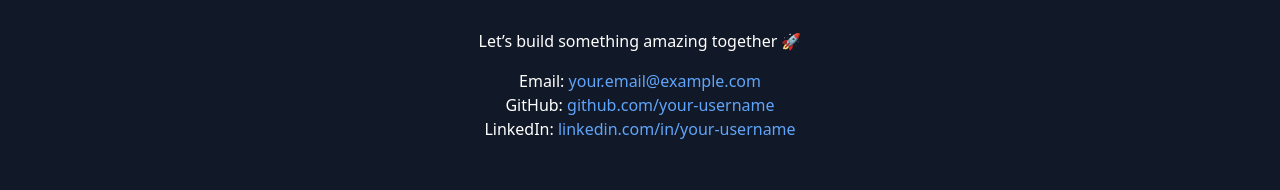
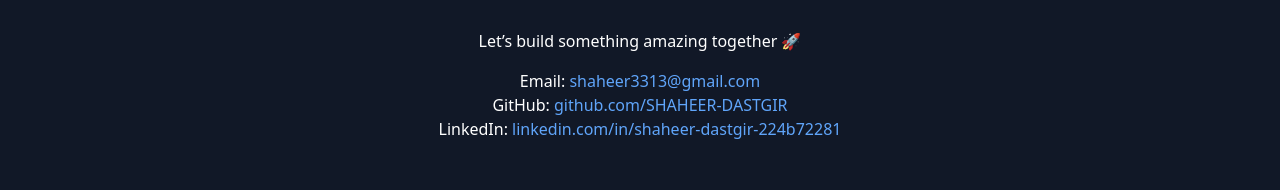
Before and after one commit to SHAHEER-DASTGIR/Portfolio, a React (Create React App) app: page / in a window 1280 px wide. Shown: the part 1902-2092 px from the top of the page. Built offline with nearby package versions, Linux system fonts and the light colour scheme.

Commit message:
Update contact information with real links

```diff
--- a/src/components/Contact.js
+++ b/src/components/Contact.js
@@ -3,9 +3,9 @@ export default function Contact() {
     <section id="contact" className="py-20 px-6 text-center">
       <h2 className="text-3xl font-bold text-blue-400 mb-6">Get in Touch</h2>
       <p className="mb-4">Let’s build something amazing together 🚀</p>
-      <p>Email: <a href="mailto:your.email@example.com" className="text-blue-400">your.email@example.com</a></p>
-      <p>GitHub: <a href="https://github.com/SHAHEER-DASTGIR" className="text-blue-400">github.com/your-username</a></p>
-      <p>LinkedIn: <a href="https://linkedin.com/in/shaheer-dastgir" className="text-blue-400">linkedin.com/in/your-username</a></p>
+      <p>Email: <a href="mailto:shaheer3313@gmail.com" className="text-blue-400">shaheer3313@gmail.com</a></p>
+      <p>GitHub: <a href="https://github.com/SHAHEER-DASTGIR" className="text-blue-400">github.com/SHAHEER-DASTGIR</a></p>
+      <p>LinkedIn: <a href="https://linkedin.com/in/shaheer-dastgir-224b72281" className="text-blue-400">linkedin.com/in/shaheer-dastgir-224b72281</a></p>
     </section>
   );
 }
```
